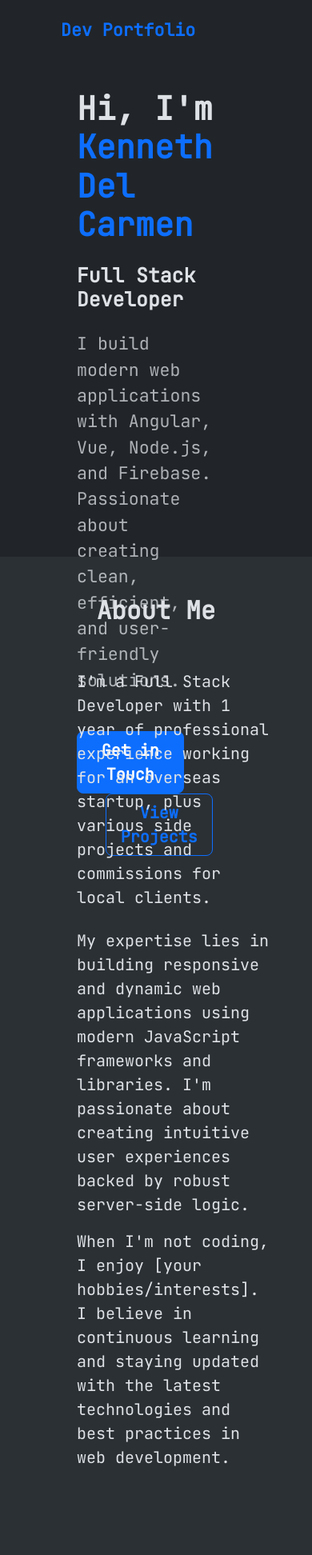
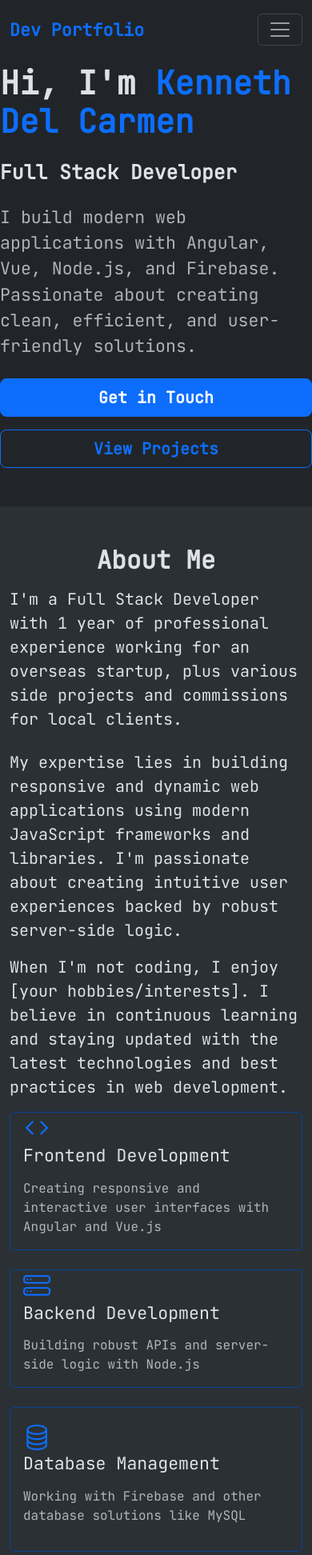
Before and after one commit to kennethdelcarmen/kennethdelcarmen.github.io, a plain HTML site: page index.html in a window 390 px wide. Shown: the top 1944 px of the page at 80% size. Drawn offline with nearby package versions, Linux system fonts and the light colour scheme.

Commit message:
mobile responsive

```diff
--- a/index.html
+++ b/index.html
@@ -18,12 +18,15 @@
       }
     </style>
   </head>
-  <body>
+  <body style="padding-top: 80px;">
     <div id="app">
-      <nav class="navbar navbar-expand-lg fixed-top bg-dark fs-5 py-3 px-5">
+      <nav class="navbar navbar-expand-lg fixed-top bg-dark fs-5 py-3">
         <div class="container-fluid">
-          <a class="navbar-brand text-primary fw-bolder fs-4 ps-3" href="#">Dev Portfolio</a>
-          <div class="collapse navbar-collapse">
+          <a class="navbar-brand text-primary fw-bolder fs-4" href="#">Dev Portfolio</a>
+          <button class="navbar-toggler" type="button" data-bs-toggle="collapse" data-bs-target="#navbarToggler" aria-controls="navbarTogglerDemo03" aria-expanded="false" aria-label="Toggle navigation">
+            <span class="navbar-toggler-icon"></span>
+          </button>
+          <div class="collapse navbar-collapse" id="navbarToggler">
             <ul class="navbar-nav ms-auto me-5 mb-2 mb-lg-0">
               <li class="nav-item">
                 <a class="nav-link" aria-current="page" href="#">Home</a>
@@ -47,23 +50,24 @@
           </div>
         </div>
       </nav>
-      <div class="container-fluid my-5 pt-3" style="height: 600px;">
-        <div class="row h-100">
-          <div class="col p-5 ms-5">
+
+      <div class="container-fluid mb-5 px-0 px-md-5">
+        <div class="row h-100 py-0 py-md-5 px-0 px-md-5">
+          <div class="col-md-6">
             <h1 class="display-2 fw-bold mb-4">Hi, I'm
               <span class="text-primary">Kenneth Del Carmen</span>
             </h1>
             <h2 class="fw-bold mb-4">Full Stack Developer</h2>
-            <p class="fs-4 text-body-secondary mb-5">I build modern web applications with Angular, Vue, Node.js, and Firebase. Passionate about creating clean, efficient, and user-friendly solutions.</p>
+            <p class="fs-4 text-body-secondary mb-4">I build modern web applications with Angular, Vue, Node.js, and Firebase. Passionate about creating clean, efficient, and user-friendly solutions.</p>
 
-            <div class="row">
-              <div class="col pe-5">
+            <div class="row gx-5 gy-3">
+              <div class="col-md-6">
                 <div class="d-grid gap-2">
                   <a class="btn btn-primary btn-lg fw-bold" href="#contact" role="button">Get in Touch</a>
                 </div>
 
               </div>
-              <div class="col ps-5">
+              <div class="col-md-6">
                 <div class="d-grid gap-2">
                   <a class="btn btn-outline-primary btn-lg fw-bold" href="#projects" role="button">View Projects</a>
                 </div>
@@ -71,15 +75,14 @@
             </div>
 
           </div>
-          <div class="col"></div>
         </div>
       </div>
 
-      <div class="container-fluid bg-body-tertiary pt-5" id="about">
-        <h1 class="text-center fw-bold display-5">About Me</h1>
+      <div class="container-fluid bg-body-tertiary py-5 px-0 px-md-5" id="about">
+        <h1 class="text-center fw-bold display-5 mb-3 mb-md-5">About Me</h1>
 
-        <div class="row">
-          <div class="col p-5 ms-5 fs-5">
+        <div class="row mx-0 mx-md-5">
+          <div class="col-md-6 fs-5">
             <p class="mb-4">
               I'm a Full Stack Developer with 1 year of professional experience working for an overseas startup, plus various side projects and commissions for local clients.
             </p>
@@ -91,10 +94,10 @@
               When I'm not coding, I enjoy [your hobbies/interests]. I believe in continuous learning and staying updated with the latest technologies and best practices in web development.
             </p>
           </div>
-          <div class="col p-5 ms-5">
+          <div class="col-md-6">
             <div class="row gy-4">
-              <div class="col-6">
-                <div class="border border-primary-subtle rounded px-3">
+              <div class="col-md-6">
+                <div class="border border-primary-subtle rounded px-3 h-100">
                   <i class="bi bi-code display-4 text-primary mb-2"></i>
                   <h4 class="mb-3">Frontend Development</h4>
 
@@ -104,8 +107,8 @@
                 </div>
 
               </div>
-              <div class="col-6">
-                <div class="border border-primary-subtle rounded px-3">
+              <div class="col-md-6">
+                <div class="border border-primary-subtle rounded px-3 h-100">
                   <i class="bi bi-hdd-stack display-4 text-primary mb-2"></i>
                   <h4 class="mb-3">Backend Development</h4>
 
@@ -115,8 +118,8 @@
 
                 </div>
               </div>
-              <div class="col-6">
-                <div class="border border-primary-subtle rounded p-3">
+              <div class="col-md-6">
+                <div class="border border-primary-subtle rounded p-3 h-100">
                   <i class="bi bi-database display-4 text-primary mb-3"></i>
                   <h4 class="mb-3">Database Management</h4>
 
@@ -125,8 +128,8 @@
                   </p>
                 </div>
               </div>
-              <div class="col-6">
-                <div class="border border-primary-subtle rounded p-3">
+              <div class="col-md-6">
+                <div class="border border-primary-subtle rounded p-3 h-100">
                   <i class="bi bi-rocket-takeoff display-4 text-primary mb-4"></i>
                   <h4 class="mb-3">Startup <br> Leadership</h4>
 
@@ -140,12 +143,12 @@
         </div>
       </div>
 
-      <div class="container-fluid pt-5 px-5" id="skills">
+      <div class="container-fluid pt-5 px-2 px-md-5" id="skills">
         <h1 class="text-center fw-bold display-5 mb-5">Technical Skills</h1>
 
-        <div class="row px-5 mb-5 gx-5 gy-5 justify-content-center">
-          <div class="col-4" v-for="section of skills">
-            <div class="bg-body-tertiary p-4 rounded h-100">
+        <div class="row mb-5 gy-5 justify-content-center mx-0 mx-md-5">
+          <div class="col-md-4" v-for="section of skills">
+            <div class="bg-body-tertiary p-4 rounded-3 h-100">
               <h4 class="mb-3 fs-3">
                 <i :class="`bi ${section.icon} text-primary`"></i>
                 {{ section.title }}
@@ -185,17 +188,17 @@
               ]
             },
             {
-              title: 'Frontend',
-              icon: 'bi-code',
+              title: 'Database & Cloud',
+              icon: 'bi-database',
               skills: [
-                'Angular', 'Vue.js', 'Javascript', 'TypeScript', 'Tailwind CSS', 'Bootstrap', 'HTML5', 'CSS3'
+                'Firebase', 'SQL', 'Firestore', 'Cloud Functions', 'Firebase Auth', 'Firebase Hosting'
               ]
             },
             {
-              title: 'Frontend',
-              icon: 'bi-code',
+              title: 'Tools & Workflow',
+              icon: 'bi-wrench',
               skills: [
-                'Angular', 'Vue.js', 'Javascript', 'TypeScript', 'Tailwind CSS', 'Bootstrap', 'HTML5', 'CSS3'
+                'Git', 'Github', 'VS Code', 'npm', 'Jira'
               ]
             },
           ])
```
